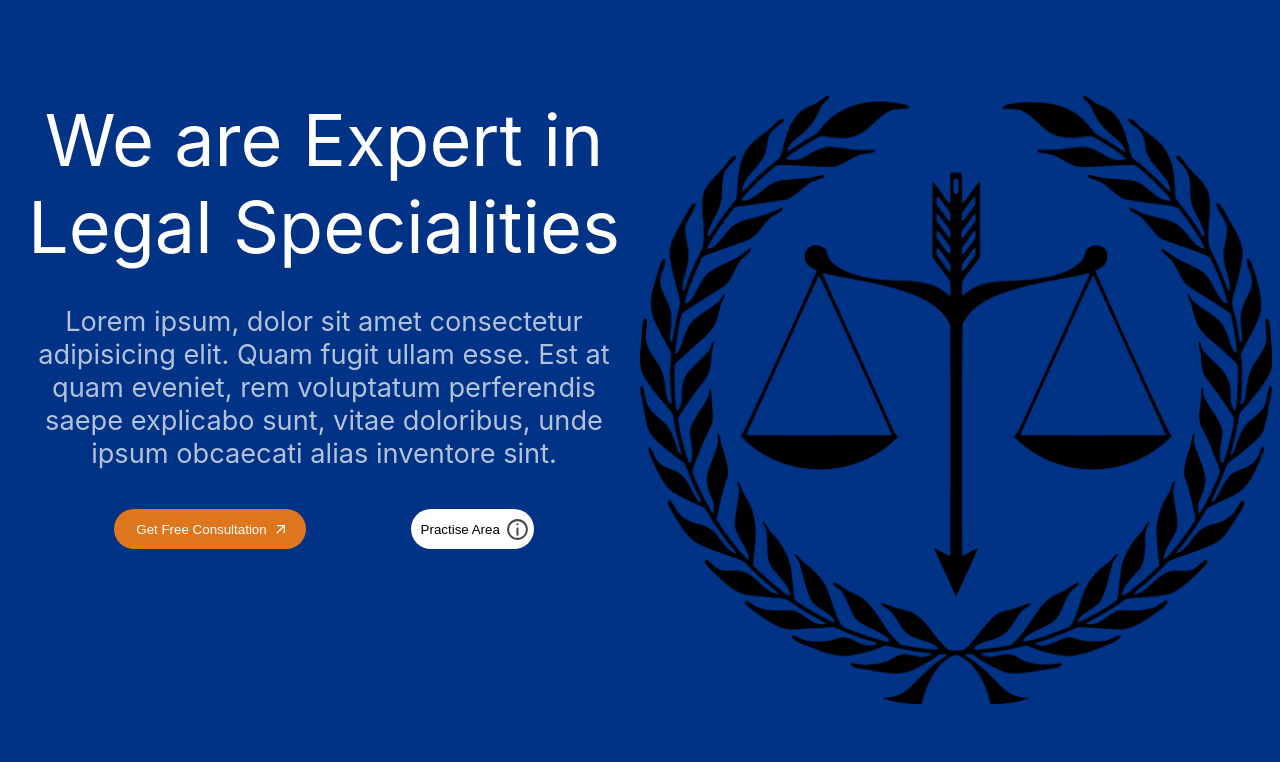
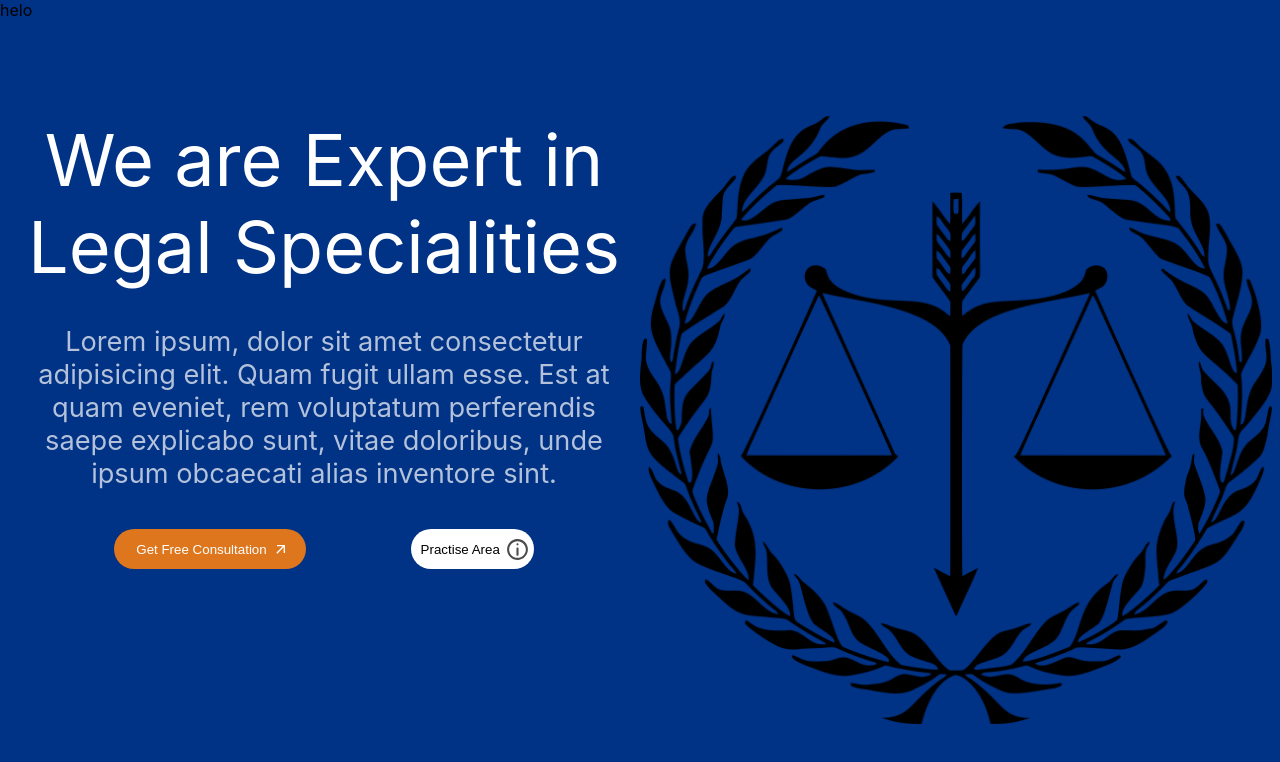
Before and after one commit to prettycoolvariables/CaseCracker, a React (Create React App) app: page / in a window 1280 px wide. Shown: the top 762 px of the page. Built offline with nearby package versions, Linux system fonts and the light colour scheme.

Commit message:
about to make the navigaiton bar

```diff
--- a/src/Frontend/components/navigationBar.js
+++ b/src/Frontend/components/navigationBar.js
@@ -0,0 +1,10 @@
+import "../style/navigationBar.css"
+const NavigationBar = () => {
+    return (
+        <div className="navigationBar-container">
+            helo
+        </div>
+     );
+}
+
+export default NavigationBar;
--- a/src/index.js
+++ b/src/index.js
@@ -4,10 +4,12 @@ import './index.css';
 import App from './App';
 import reportWebVitals from './reportWebVitals';
 import Home from './Frontend/components/homepage';
+import NavigationBar from './Frontend/components/navigationBar';
 
 const root = ReactDOM.createRoot(document.getElementById('root'));
 root.render(
   <React.StrictMode>
+    <NavigationBar/>
     <Home />
   </React.StrictMode>
 );
```
